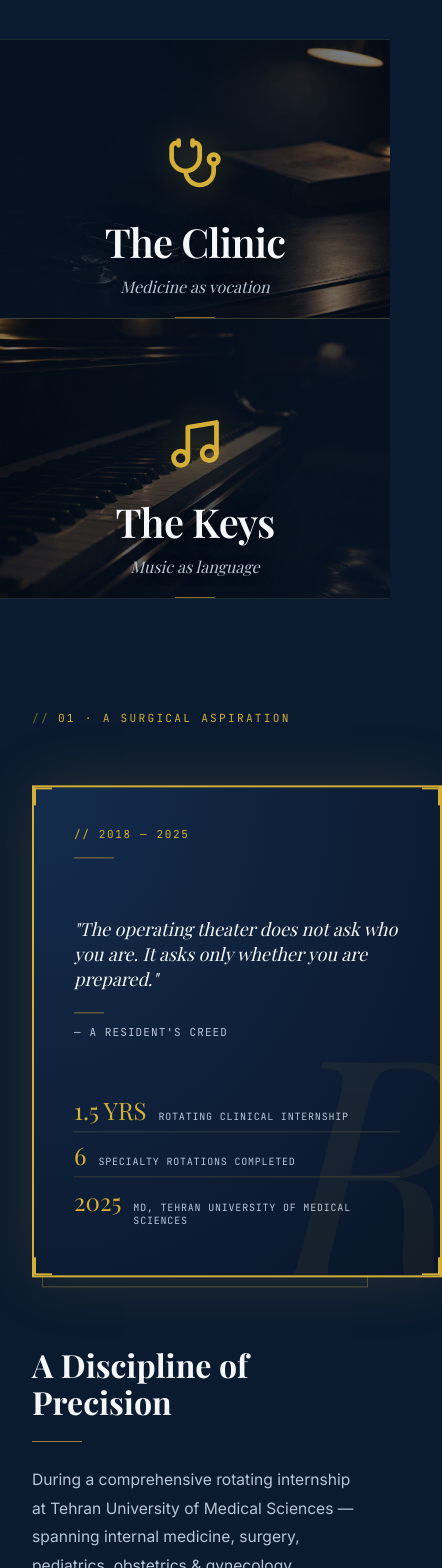
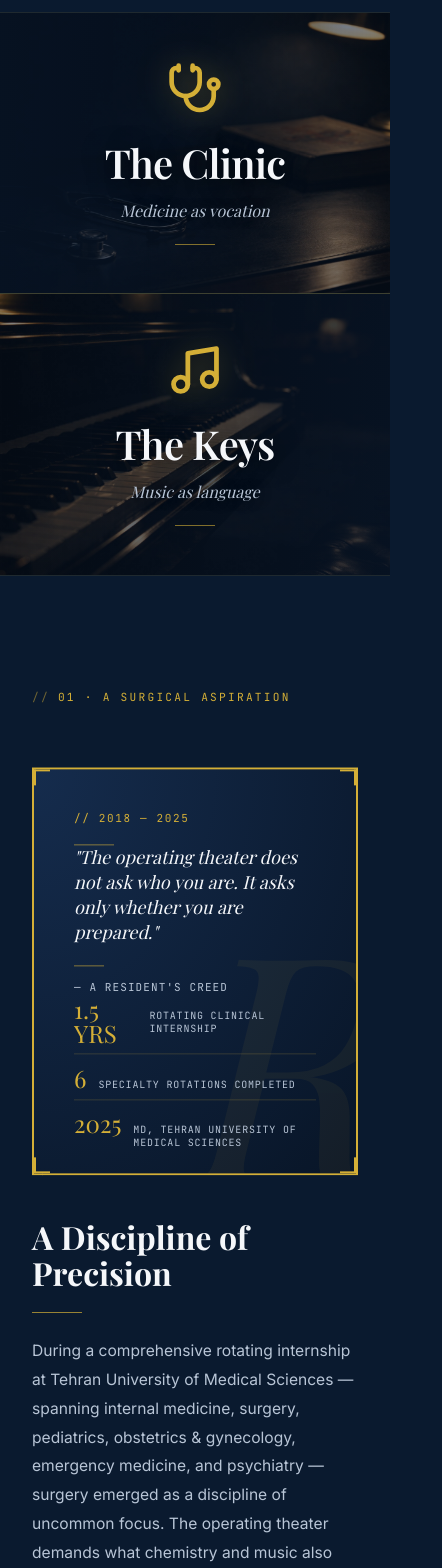
Before and after one commit to aliminagar/Jamshad_Taslimi_2026, a Next.js app: page /passions in a window 390 px wide. Shown: the part 432-2000 px from the top of the page, 442 px wide, since content can reach past the window. Built offline with nearby package versions, Linux system fonts and the light colour scheme; a web font is replaced by a local one.

Commit message:
Fix left column overlapping right column on Passions page

```diff
--- a/app/globals.css
+++ b/app/globals.css
@@ -1,4 +1,42 @@
 @import url('https://fonts.googleapis.com/css2?family=Playfair+Display:ital,wght@0,400;0,500;0,600;0,700;0,800;0,900;1,400;1,700&family=Inter:wght@300;400;500;600;700&family=JetBrains+Mono:wght@400;500&display=swap');
+
+/* ── Passions page animations & responsive layout ── */
+@keyframes slowZoom {
+  0%   { transform: scale(1.00); }
+  100% { transform: scale(1.06); }
+}
+
+@media (max-width: 860px) {
+  .two-col,
+  .two-col-rev {
+    grid-template-columns: 1fr !important;
+    gap: 3rem !important;
+  }
+  .phil-cols {
+    flex-direction: column !important;
+  }
+}
+
+@media (max-width: 768px) {
+  .split-hero {
+    grid-template-columns: 1fr !important;
+    grid-template-rows: 1fr 1fr !important;
+    height: auto !important;
+  }
+  .clinic-panel,
+  .keys-panel {
+    min-height: 260px;
+  }
+  .clinic-panel {
+    border-right: none !important;
+    border-bottom: 1px solid rgba(212, 175, 55, 0.25) !important;
+  }
+  .clinic-bg,
+  .keys-bg {
+    background-position: center center !important;
+    animation: none !important;
+  }
+}
 
 @tailwind base;
 @tailwind components;
--- a/app/layout.tsx
+++ b/app/layout.tsx
@@ -1,5 +1,6 @@
 import type { Metadata } from 'next';
 import { Playfair_Display, Inter, JetBrains_Mono } from 'next/font/google';
+import './globals.css';
 import Navbar from '@/components/Navbar';
 import Footer from '@/components/Footer';
 import ScrollProgress from '@/components/ScrollProgress';
--- a/app/passions/page.tsx
+++ b/app/passions/page.tsx
@@ -224,7 +224,7 @@ function EditorialCredentialCard() {
   ];
 
   return (
-    <motion.div ref={ref} style={{ y, position: 'relative', width: '100%', aspectRatio: '4/5', maxHeight: '540px' }}>
+    <motion.div ref={ref} style={{ y, position: 'relative', width: '100%', aspectRatio: '4/5', maxHeight: '540px', overflow: 'hidden' }}>
       <div
         style={{
           position: 'absolute',
```
